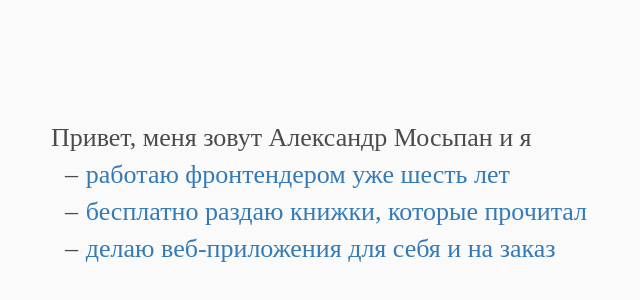
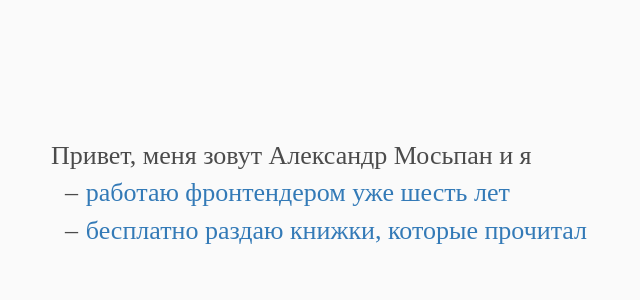
Before and after one commit to alex-mos/mospan_pro_frontend, a Vue app: page / in a window 1280 px wide. Shown: the part 82-382 px from the top of the page, without its empty margins (19-659 px from the left). Built offline with nearby package versions, Linux system fonts and the light colour scheme; no server answers; a web font is replaced by a local one; what vue-toasted would draw is missing.

Commit message:
add two books

```diff
--- a/src/pages/Home.vue
+++ b/src/pages/Home.vue
@@ -5,7 +5,7 @@
       <ul>
         <li><router-link to="/cv">работаю фронтендером уже шесть лет</router-link></li>
         <li><router-link to="/books">бесплатно раздаю книжки, которые прочитал</router-link></li>
-        <li><router-link to="/projects">делаю веб-приложения для себя и на заказ</router-link></li>
+        <!--<li><router-link to="/projects">делаю веб-приложения для себя и на заказ</router-link></li>-->
         <!--<li><router-link to="/timeline">смотрю, читаю и слушаю</router-link></li>-->
       </ul>
     </div>
```
Also changed, not shown: public/bookcovers/blood_sweat_pixels.jpg (added), public/bookcovers/republic.jpg (added).
